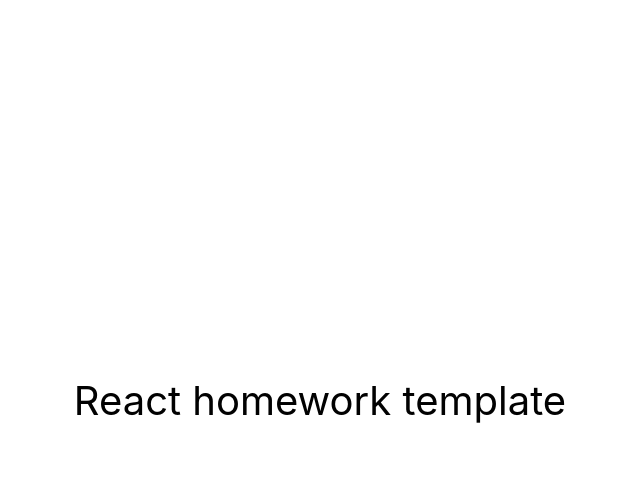
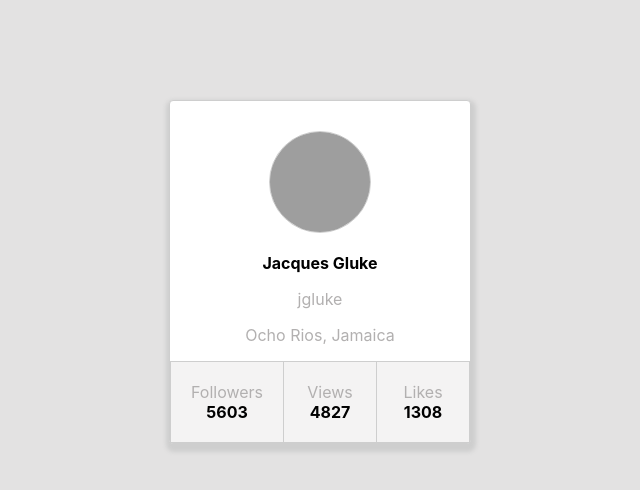
Before and after one commit to OlhaOs/goit-react-woolf-hw-01-components, a React (Create React App) app: page / in a window 1280 px wide. Shown: the top 490 px of the page, without its empty margins (320-960 px from the left). Built offline with nearby package versions, Linux system fonts and the light colour scheme; grey boxes are pictures that could not be loaded.

Commit message:
1-profile

```diff
--- a/public/index.html
+++ b/public/index.html
@@ -1,43 +1,16 @@
 <!DOCTYPE html>
 <html lang="en">
+
 <head>
   <meta charset="utf-8" />
-    <link rel="icon" href="%PUBLIC_URL%/favicon.ico" />
+
   <meta name="viewport" content="width=device-width, initial-scale=1" />
   <meta name="theme-color" content="#000000" />
-    <meta
-      name="description"
-      content="Web site created using create-react-app"
-    />
-    <link rel="apple-touch-icon" href="%PUBLIC_URL%/logo192.png" />
-    <!--
-      manifest.json provides metadata used when your web app is installed on a
-      user's mobile device or desktop. See https://developers.google.com/web/fundamentals/web-app-manifest/
-    -->
-    <link rel="manifest" href="%PUBLIC_URL%/manifest.json" />
-    <!--
-      Notice the use of %PUBLIC_URL% in the tags above.
-      It will be replaced with the URL of the `public` folder during the build.
-      Only files inside the `public` folder can be referenced from the HTML.
+  <meta name="description" content="Web site created using create-react-app" />
 
-      Unlike "/favicon.ico" or "favicon.ico", "%PUBLIC_URL%/favicon.ico" will
-      work correctly both with client-side routing and a non-root public URL.
-      Learn how to configure a non-root public URL by running `npm run build`.
-    -->
   <title>React App</title>
+  <script type="text/javascript">
 
-    <!-- Start Single Page Apps for GitHub Pages -->
-    <script type="text/javascript">
-      // Single Page Apps for GitHub Pages
-      // MIT License
-      // https://github.com/rafgraph/spa-github-pages
-      // This script checks to see if a redirect is present in the query string,
-      // converts it back into the correct url and adds it to the
-      // browser's history using window.history.replaceState(...),
-      // which won't cause the browser to attempt to load the new url.
-      // When the single page app is loaded further down in this file,
-      // the correct url will be waiting in the browser's history for
-      // the single page app to route accordingly.
     (function (l) {
       if (l.search[1] === '/') {
         var decoded = l.search
@@ -57,18 +30,11 @@
   </script>
   <!-- End Single Page Apps for GitHub Pages -->
 </head>
+
 <body>
   <noscript>You need to enable JavaScript to run this app.</noscript>
   <div id="root"></div>
-    <!--
-      This HTML file is a template.
-      If you open it directly in the browser, you will see an empty page.
 
-      You can add webfonts, meta tags, or analytics to this file.
-      The build step will place the bundled scripts into the <body> tag.
+</body>
 
-      To begin the development, run `npm start` or `yarn start`.
-      To create a production bundle, use `npm run build` or `yarn build`.
-    -->
-  </body>
 </html>
--- a/src/components/App.jsx
+++ b/src/components/App.jsx
@@ -1,16 +1,15 @@
+import Profile from './Profile/Profile';
+import user from 'user.json'
+
+
 export const App = () => {
   return (
-    <div
-      style={{
-        height: '100vh',
-        display: 'flex',
-        justifyContent: 'center',
-        alignItems: 'center',
-        fontSize: 40,
-        color: '#010101'
-      }}
-    >
-      React homework template
-    </div>
+    <Profile
+      username={user.username}
+      tag={user.tag}
+      location={user.location}
+      avatar={user.avatar}
+      stats={user.stats}
+    />
   );
 };
--- /dev/null
+++ b/src/components/Profile/Profile.jsx
@@ -0,0 +1,33 @@
+import "./profile.css"
+const Profile = ({username, tag, location, avatar, stats}) => {
+  return (
+    <div class="profile">
+      <div class="description">
+        <img
+          src={avatar}
+          alt="User avatar"
+          class="avatar"
+        />
+        <p class="name">{username}</p>
+        <p class="tag">{tag}</p>
+        <p class="location">{location}</p>
+      </div>
+
+      <ul class="stats">
+        <li>
+          <span class="label">Followers</span>
+          <span class="quantity">{stats.followers}</span>
+        </li>
+        <li>
+          <span class="label">Views</span>
+          <span class="quantity">{stats.views}</span>
+        </li>
+        <li>
+          <span class="label">Likes</span>
+          <span class="quantity">{stats.likes}</span>
+        </li>
+      </ul>
+    </div>
+  );
+};
+export default Profile;
--- /dev/null
+++ b/src/components/Profile/profile.css
@@ -0,0 +1,60 @@
+body {
+  background-color: rgb(227, 226, 226);
+  height: 100vh;
+}
+.profile {
+  width: 300px;
+  height: 100%;
+  margin: 100px auto;
+  background-color: white;
+  border-radius: 4px;
+  border: 1px solid rgb(206, 206, 206);
+  box-shadow: 1px 4px 4px 4px rgb(206, 206, 206);
+}
+.avatar {
+  width: 100px;
+  height: 100px;
+
+  margin-top: 30px;
+  border-radius: 50%;
+  border: 1px solid rgb(206, 206, 206);
+}
+.description {
+  text-align: center;
+}
+.name {
+  font-weight: 700;
+}
+.tag {
+  color: rgb(178, 176, 176);
+}
+.location {
+  color: rgb(178, 176, 176);
+}
+ul {
+  list-style: none;
+  margin: 0;
+  padding: 0;
+  display: flex;
+
+  border: 1px solid rgb(206, 206, 206);
+  background-color: rgb(244, 243, 243);
+}
+li {
+  display: flex;
+  flex-direction: column;
+  flex-basis: calc(100% / 3);
+  align-items: center;
+
+  padding: 20px;
+}
+li:nth-child(2) {
+  border-left: 1px solid rgb(206, 206, 206);
+  border-right: 1px solid rgb(206, 206, 206);
+}
+.label {
+  color: rgb(178, 176, 176);
+}
+.quantity {
+  font-weight: 700;
+}
--- /dev/null
+++ b/src/user.json
@@ -0,0 +1,11 @@
+{
+  "username": "Jacques Gluke",
+  "tag": "jgluke",
+  "location": "Ocho Rios, Jamaica",
+  "avatar": "https://cdn-icons-png.flaticon.com/512/2922/2922506.png",
+  "stats": {
+    "followers": 5603,
+    "views": 4827,
+    "likes": 1308
+  }
+}
```
Lines whose indentation alone changed are shown as unchanged.
